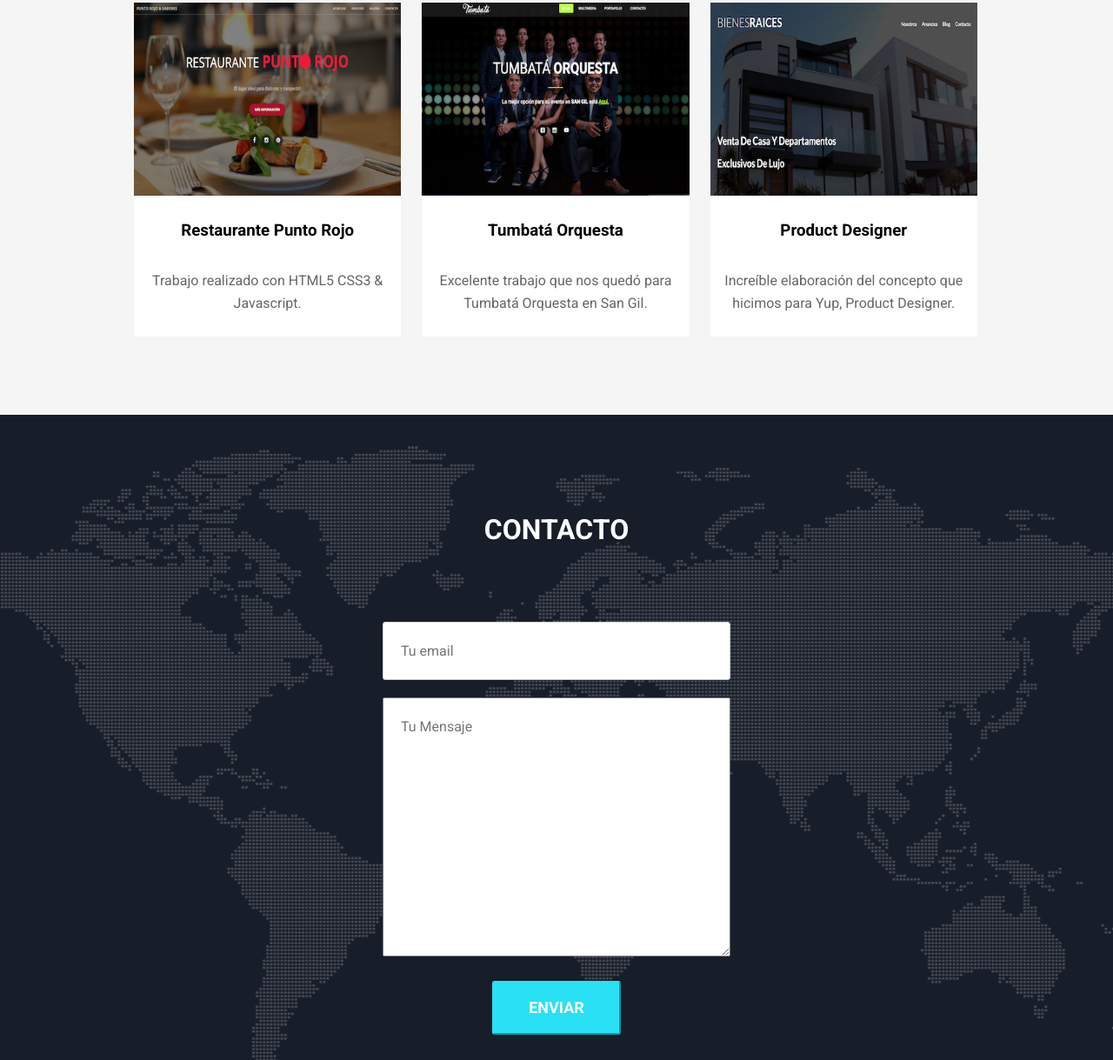
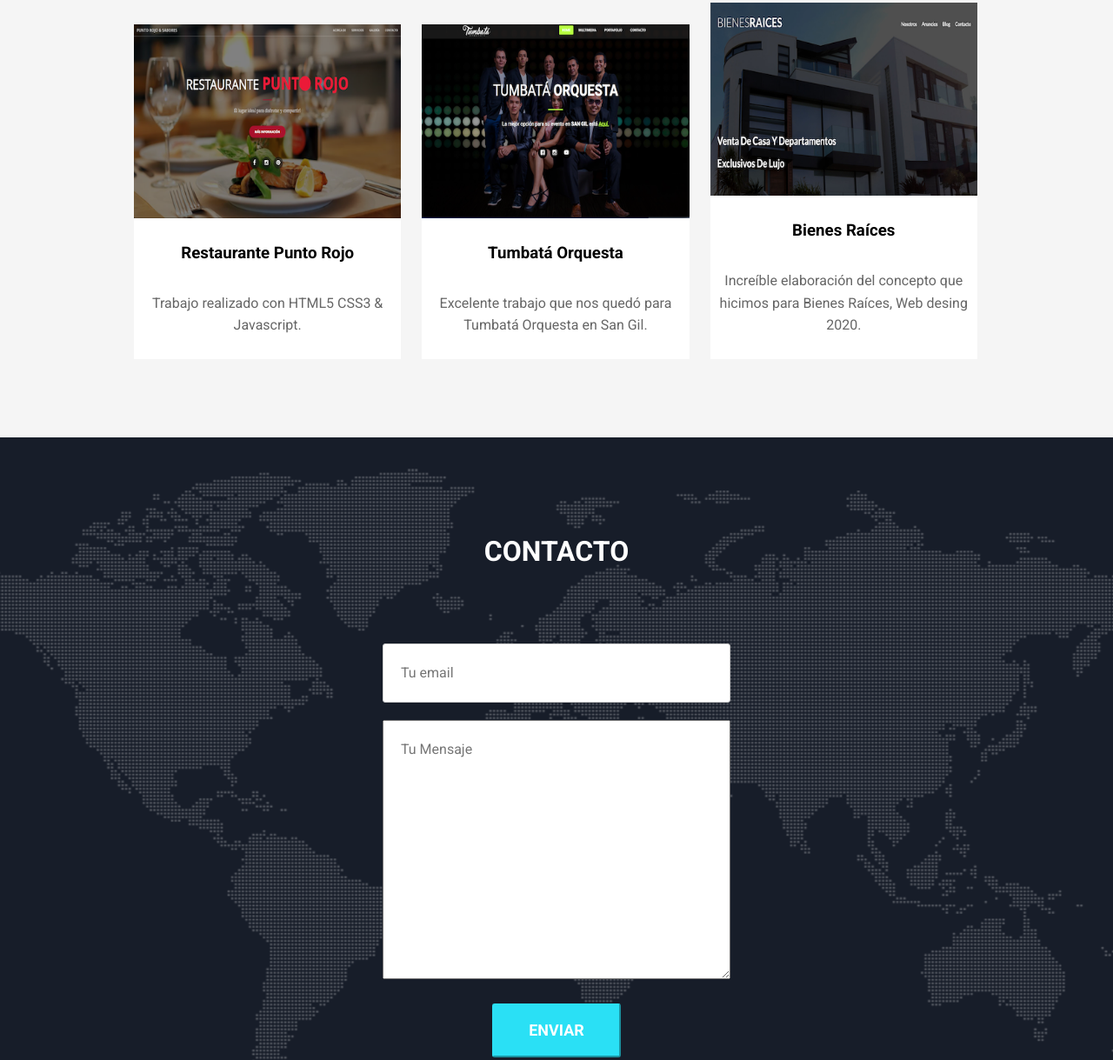
Before and after one commit to Jhonarias13/studiodev, a plain HTML site: page index.html in a window 1280 px wide. Shown: the part 2259-3478 px from the top of the page at 87% size. Drawn offline with nearby package versions, Linux system fonts and the light colour scheme; files whose address does not match are found by name.

Commit message:
update index.html

```diff
--- a/index.html
+++ b/index.html
@@ -80,8 +80,8 @@
 			</div>
 			<div class="box">
 				<img src="images/portafolio/we can do.png" alt="We can do that">
-				<h3>Product Designer</h3>
-				<p>Increíble elaboración del concepto que hicimos para Yup, Product Designer.</p>
+				<h3>Bienes Raíces</h3>
+				<p>Increíble elaboración del concepto que hicimos para Bienes Raíces, Web desing 2020.</p>
 			</div>
 		</div>
 
@@ -100,7 +100,7 @@
 		<iframe src="https://www.google.com/maps/embed?pb=!1m18!1m12!1m3!1d3963.7145948647135!2d-73.13770838507673!3d6.557667395257117!2m3!1f0!2f0!3f0!3m2!1i1024!2i768!4f13.1!3m3!1m2!1s0x8e69c6d89763dd0b%3A0x4f3339c7b8b1779b!2sCra.+8+%2316-47%2C+San+Gil%2C+Santander%2C+Colombia!5e0!3m2!1ses!2ses!4v1465402980687" width="100%" height="250" frameborder="0" style="border:0" allowfullscreen></iframe>
 
 	<footer>
-		© 2016 <a href="index.html"><strong>Studio Dev</strong></a>, Todos los Derechos Reservados.
+		&copy 2020 <a href="index.html"><strong>Studio Dev</strong></a>, Todos los Derechos Reservados.
 	</footer>
 </body>
 </html>
```
